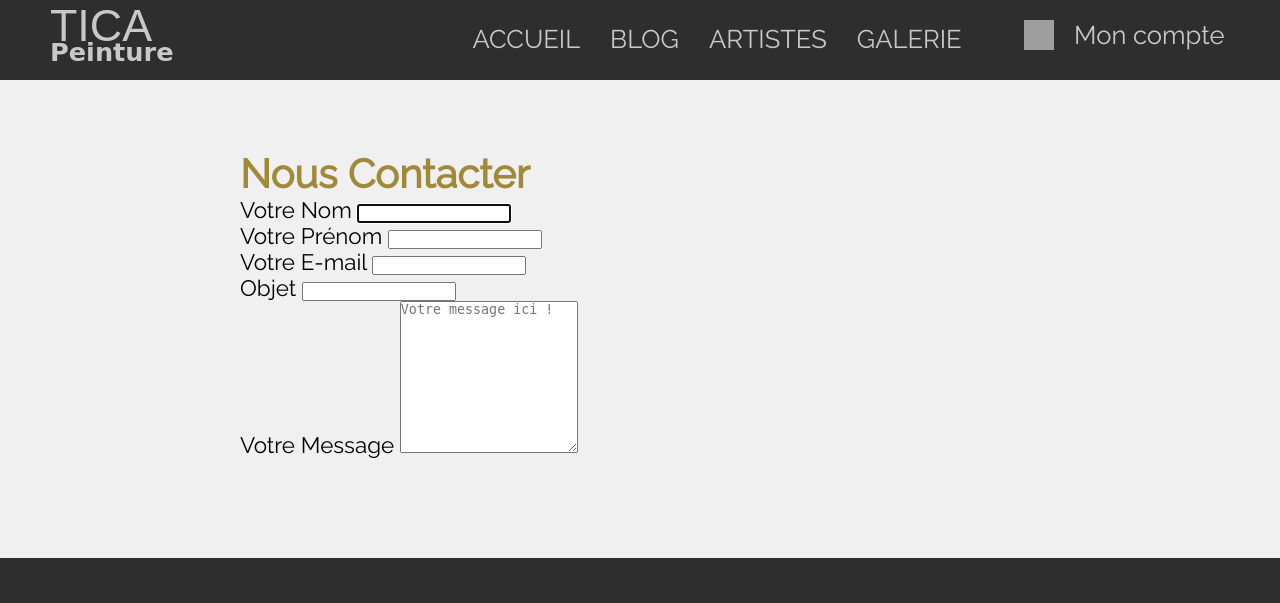
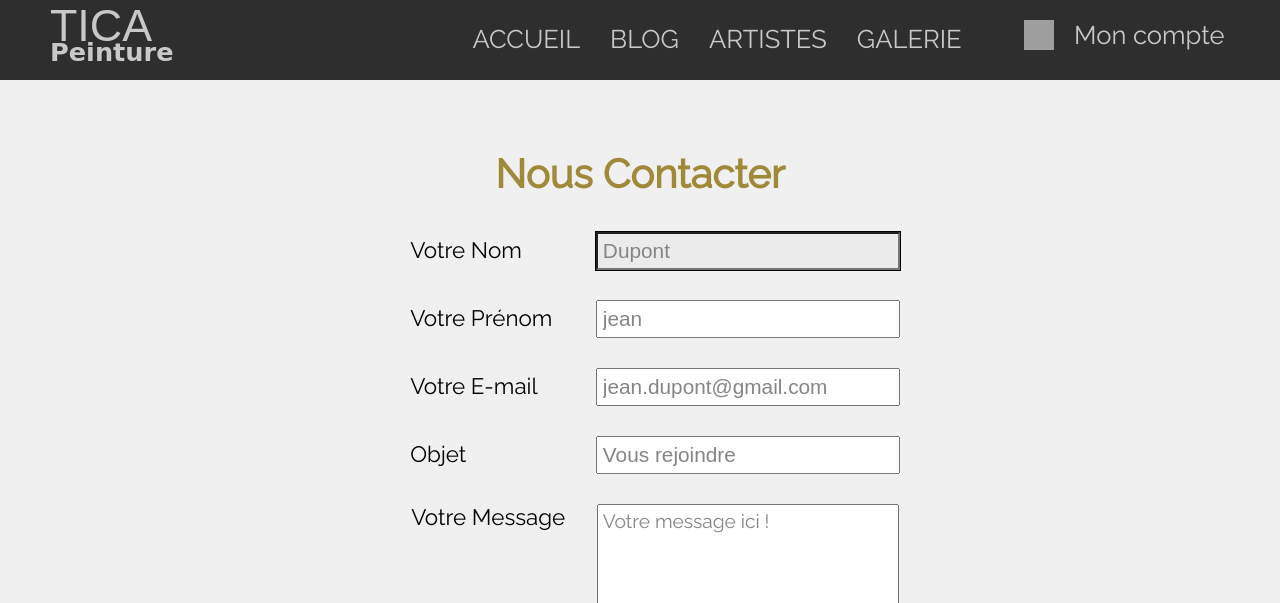
Before and after one commit to maleyn/Tica, a PHP site: page /index.php?action=contact in a window 1280 px wide. Shown: the top 603 px of the page. Run offline with PHP 8.4, Linux system fonts and the light colour scheme; some web fonts are replaced; grey boxes are pictures that could not be loaded.

Commit message:
finalisation page contact, ajout de la page contactModel avec modification de l'index.php

```diff
--- a/app/Controllers/FrontController.php
+++ b/app/Controllers/FrontController.php
@@ -17,4 +17,18 @@ class FrontController {
 
     }
 
+    public function contactSubmit($lastname, $firstname, $mail, $objet, $message) {
+
+        $mailSubmit = new \Projet\Models\ContactModel();
+
+        if (filter_var($mail, FILTER_VALIDATE_EMAIL)) {
+
+            $mailSubmit->mailSubmit($lastname, $firstname, $mail, $objet, $message);
+
+        } else {
+            echo "L'e-mail n'est pas valide";
+        }
+
 }
+
+}
--- a/app/Public/Front/css/style.css
+++ b/app/Public/Front/css/style.css
@@ -585,26 +585,75 @@ hr {
 
     display: flex;
     flex-direction: column;
+    text-align: center;
+
+}
+
+#contact h1 {
+
+    margin-bottom: 20px;
 
 }
 
 #contact div {
 
     width: 100%;
+    padding: 15px;
 
 }
 
 #contact label {
 
-    width: 150px;
+    display: inline-block;
+    width: 180px;
+    text-align: left;
 
 }
 
 #contact input {
 
-    width: 150px;
+    width: 290px;
+    padding: 5px;
+    font-size: 1.3rem;
+    outline: none;
 
 }
+
+#contact textarea {
+
+    width: 290px;
+    padding: 5px;
+    font-size: 1.2rem;
+    height: 170px;
+    font-family: "Raleway";
+    outline: none;
+
+}
+
+#contact input:focus, #contact textarea:focus{
+
+    outline: 1px solid black;
+    background-color: #ebebeb;
+
+}
+
+#contact #label-textarea {
+
+    vertical-align: top ;
+
+}
+
+#contact #bouton_form_contact {
+
+    width: 70%;
+    cursor: pointer;
+
+}
+
+::placeholder {
+    color: #858585;
+}
+
 
 
 /* FOOTER */
--- /dev/null
+++ b/app/Views/Front/confirmcontact.php
@@ -0,0 +1 @@
+<h1>Le message a bien été envoyé</h1>
--- a/app/Views/Front/contact.php
+++ b/app/Views/Front/contact.php
@@ -5,30 +5,32 @@ require 'app/Views/Front/header.php';
 ?>
 
 <section id="contact-form" class="pagepadding-top container-med">
-    <form id="contact" action="index.php?action=submitContact" method="post">
+    <form id="contact" action="index.php?action=submit-contact" method="post">
         <h1>Nous Contacter</h1>
 
         <div>
             <label for="lastname">Votre Nom</label>
-            <input type="text" name="lastname" required autofocus>
+            <input type="text" name="lastname" placeholder="Dupont" required autofocus>
         </div>
         <div>
             <label for="firstname">Votre Prénom</label>
-            <input type="text" name="firstname" required autofocus>
+            <input type="text" name="firstname" placeholder="jean" required autofocus>
         </div>
         <div>
             <label for="mail">Votre E-mail</label>
-            <input type="email" name="mail" value="" required autofocus>
+            <input type="email" name="mail" placeholder="jean.dupont@gmail.com" required autofocus>
         </div>
         <div>
             <label for="objet">Objet</label>
-            <input type="text" name="objet" value="">
+            <input type="text" name="objet" placeholder="Vous rejoindre" required autofocus>
         </div>
-       <div>
-            <label for="message">Votre Message</label>
-            <textarea rows="10" cols="20" name="message" placeholder="Votre message ici !"></textarea>
-       </div>
-
+        <div>
+            <label for="message" id="label-textarea">Votre Message</label>
+            <textarea name="message" placeholder="Votre message ici !" required autofocus></textarea >
+        </div>
+        <div>
+            <input id="bouton_form_contact" type="submit" value="Envoyer" class="button_dark_gold">
+        </div>
     </form>
 </section>
 
--- a/app/Views/Front/header.php
+++ b/app/Views/Front/header.php
@@ -17,7 +17,7 @@
             <div class="container">
                 <div id="headband_items">
                     <div id="headband_logo">
-                        <a href="#">
+                        <a href="index.php">
                             <p>TICA</p>
                             <p>Peinture</p>
                         </a>
@@ -25,7 +25,7 @@
 
                     <nav>
                         <ul id="main_menu">
-                            <a href="#"><li>Accueil</li></a>
+                            <a href="index.php"><li>Accueil</li></a>
                             <a href="#"><li>Blog</li></a>
                             <a href="#"><li>Artistes</li></a>
                             <a href="#"><li>Galerie</li></a>
--- a/index.php
+++ b/index.php
@@ -6,9 +6,28 @@ try {
     $controllerFront = new \Projet\Controllers\FrontController();
 
     if(isset($_GET['action'])) {
+
         if($_GET['action'] == 'contact')
         {
             require 'app/Views/Front/contact.php';
+
+        } elseif($_GET['action'] == 'submit-contact')
+        {
+            $lastname = htmlspecialchars($_POST['lastname']);
+            $firstname = htmlspecialchars($_POST['firstname']);
+            $mail = htmlspecialchars($_POST['mail']);
+            $objet = htmlspecialchars($_POST['objet']);
+            $message = htmlspecialchars($_POST['message']);
+
+            if (!empty($lastname) && (!empty($firstname) && (!empty($mail) && (!empty($objet) && (!empty($message)))))) {
+
+                $controllerFront->contactSubmit($lastname, $firstname, $mail, $objet, $message);
+                require 'app/Views/Front/confirmcontact.php';
+
+            } else {
+                throw new Exception('tous les champs ne sont pas remplis');
+            }
+
         }
 
 } else {
```
Also changed, not shown: app/Models/ContactModel.php (added, +23 -0 lines).
